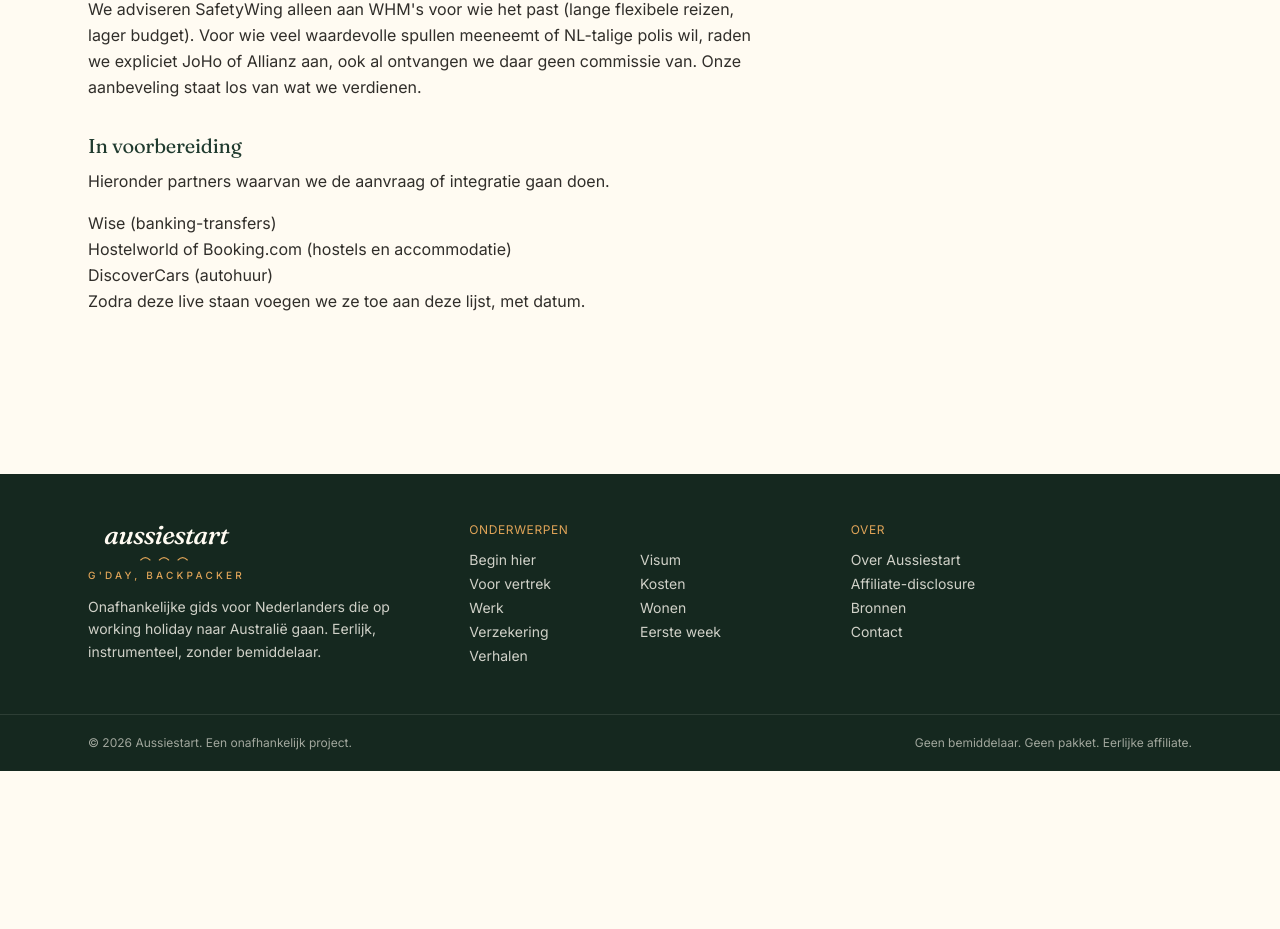
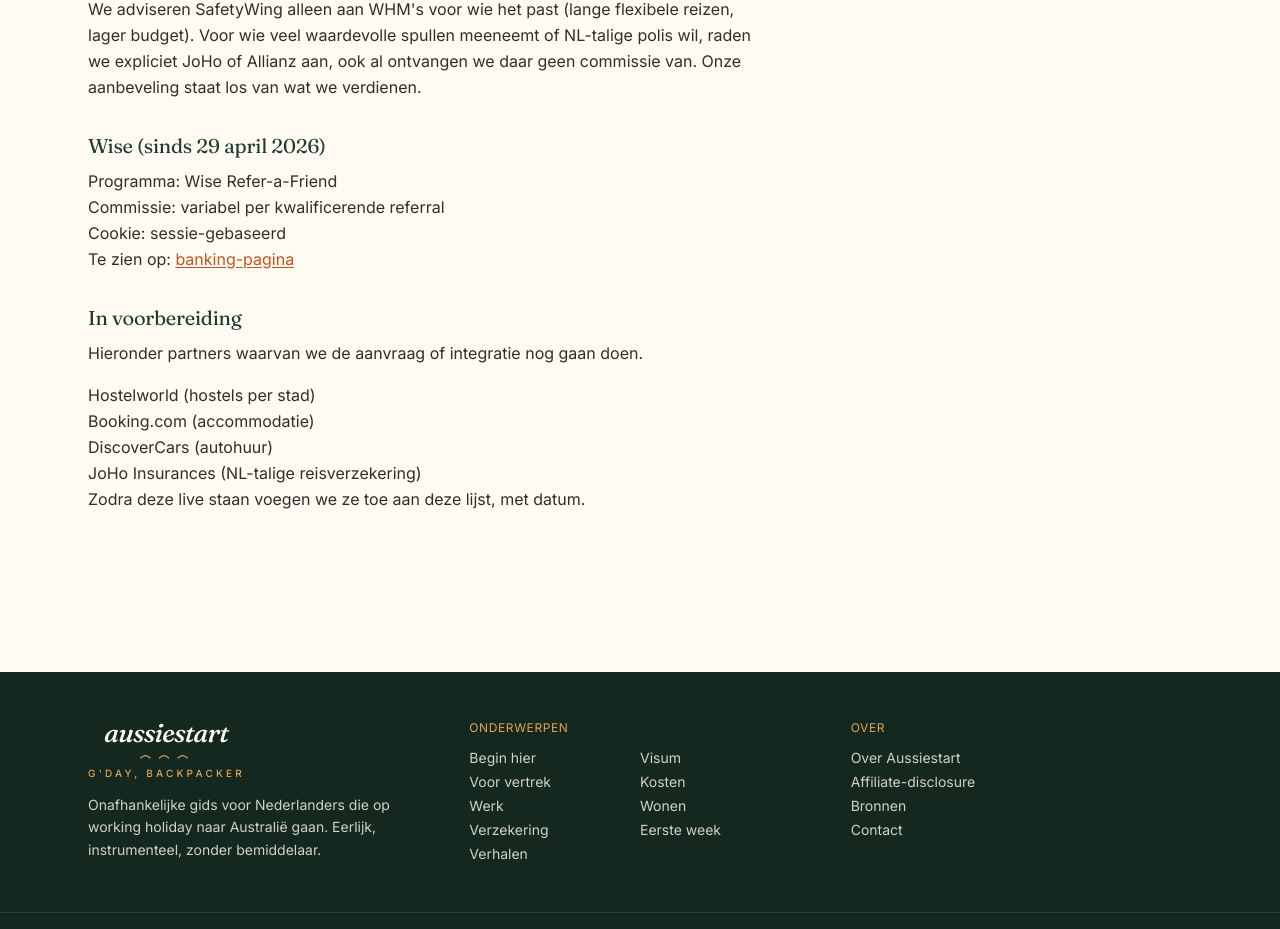
Before and after one commit to jessevenniker/aussiestart, a React (Vite) app: page /affiliate-disclosure in a window 1280 px wide. Shown: the part 1339-2268 px from the top of the page. Before the commit the page ends 2110 px from the top, so only its background shows below. Built offline with nearby package versions, Linux system fonts and the light colour scheme.

Commit message:
Add Wise affiliate to banking page + disclosure

```diff
--- a/src/data/affiliates.js
+++ b/src/data/affiliates.js
@@ -16,4 +16,12 @@
     cookie: '365 dagen',
     confirmedSince: '29 april 2026',
   },
+  wise: {
+    name: 'Wise',
+    url: 'https://wise.com/invite/dic/jesserobinmartv',
+    program: 'Wise Refer-a-Friend',
+    commission: 'Variabel per kwalificerende referral',
+    cookie: 'Sessie-gebaseerd',
+    confirmedSince: '29 april 2026',
+  },
 }
--- a/src/pages/AffiliateDisclosure.jsx
+++ b/src/pages/AffiliateDisclosure.jsx
@@ -51,12 +51,20 @@
             Voor wie veel waardevolle spullen meeneemt of NL-talige polis wil, raden we expliciet JoHo of Allianz
             aan, ook al ontvangen we daar geen commissie van. Onze aanbeveling staat los van wat we verdienen.
           </p>
+          <h3>Wise (sinds 29 april 2026)</h3>
+          <ul>
+            <li>Programma: Wise Refer-a-Friend</li>
+            <li>Commissie: variabel per kwalificerende referral</li>
+            <li>Cookie: sessie-gebaseerd</li>
+            <li>Te zien op: <a href="/banking">banking-pagina</a></li>
+          </ul>
           <h3>In voorbereiding</h3>
-          <p>Hieronder partners waarvan we de aanvraag of integratie gaan doen.</p>
+          <p>Hieronder partners waarvan we de aanvraag of integratie nog gaan doen.</p>
           <ul>
-            <li>Wise (banking-transfers)</li>
-            <li>Hostelworld of Booking.com (hostels en accommodatie)</li>
+            <li>Hostelworld (hostels per stad)</li>
+            <li>Booking.com (accommodatie)</li>
             <li>DiscoverCars (autohuur)</li>
+            <li>JoHo Insurances (NL-talige reisverzekering)</li>
           </ul>
           <p>Zodra deze live staan voegen we ze toe aan deze lijst, met datum.</p>
         </div>
--- a/src/pages/Banking.jsx
+++ b/src/pages/Banking.jsx
@@ -3,6 +3,7 @@
 import PageHeader from '../components/PageHeader.jsx'
 import { Callout, FAQ, ArticleLayout } from '../components/Article.jsx'
 import SourceLink from '../components/SourceLink.jsx'
+import AffiliateLink from '../components/AffiliateLink.jsx'
 
 const banks = [
   {
@@ -173,6 +174,11 @@
         <p>
           Voor backpackers die regelmatig EUR ↔ AUD overmaken, scheelt dit makkelijk AUD 200-500 per jaar.
         </p>
+        <div className="not-prose my-6">
+          <AffiliateLink partner="wise" variant="button">
+            Open Wise-rekening
+          </AffiliateLink>
+        </div>
 
         <h2>Belastinginhouding op rente</h2>
         <Callout kind="info" title="Geef je TFN door zodra je hem hebt">
@@ -263,6 +269,9 @@
         <li><span className="text-bone/70">Doorreis NZ:</span> ANZ</li>
         <li><span className="text-bone/70">Open vooraf:</span> ja</li>
       </ul>
+      <div className="mt-4">
+        <AffiliateLink partner="wise">Open een Wise-rekening</AffiliateLink>
+      </div>
       <hr className="my-5 border-bone/20" />
       <div className="text-xs uppercase tracking-wider text-ochre mb-2">Verder lezen</div>
       <ul className="space-y-2 text-sm">
```
